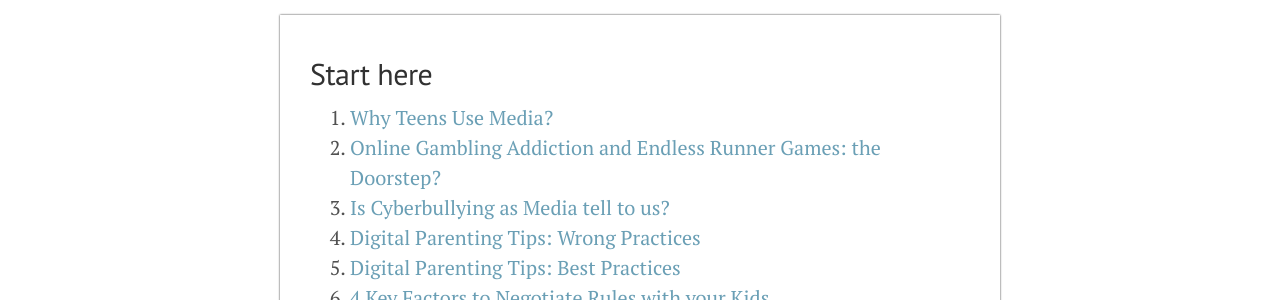
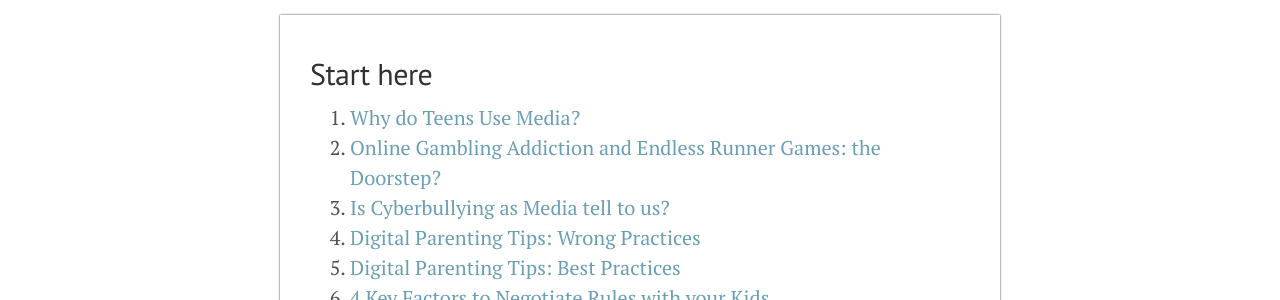
Before and after one commit to IvanPsy/cyber, a Jekyll site: the page built from index.html, in a window 1280 px wide. Shown: the part 696-996 px from the top of the page. Built offline with Jekyll 4.4.1, drawn with Linux system fonts in a browser that asks for light colours; the list of posts is cut into pages by our own code; comment, search, counter and statistics services are not loaded.

Commit message:
Update chapter-links.html

```diff
--- a/_includes/chapter-links.html
+++ b/_includes/chapter-links.html
@@ -1,4 +1,4 @@
-<li class="home-links"><a href="/teens-use-new-media/">Why Teens Use Media?</a></li>
+<li class="home-links"><a href="/teens-use-new-media/">Why do Teens Use Media?</a></li>
 <li class="home-links"><a href="/online-gambling-addiction-endless-runner-games/">Online Gambling Addiction and Endless Runner Games: the Doorstep?</a></li>
 <li class="home-links"><a href="/cyberbullying-mass-medias-data-stats/">Is Cyberbullying as Media tell to us?</a></li>
 <li class="home-links"><a href="/digital-parenting-tips-wrong-practices/">Digital Parenting Tips: Wrong Practices</a></li>
```
